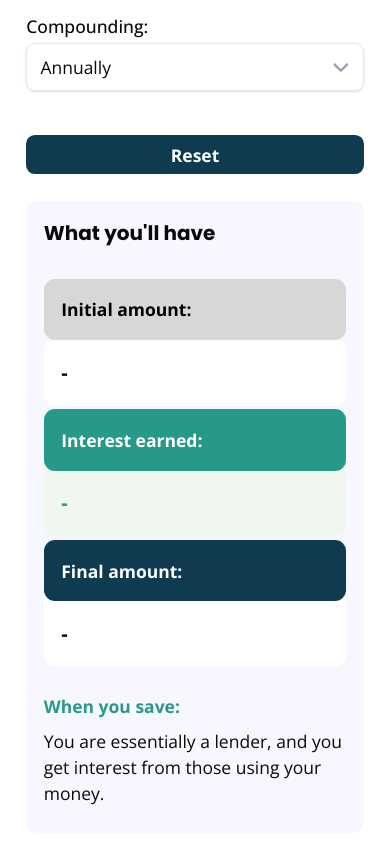
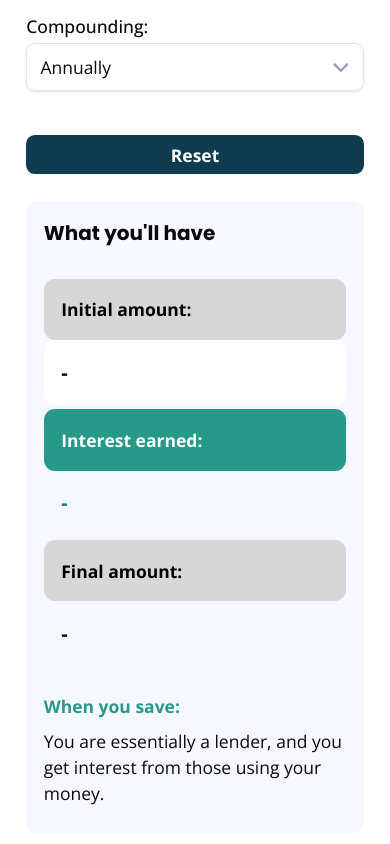
Before and after one commit to SU-SWS/ifdm_learning_apps, a Next.js app: page /interactives/interest-calculator in a window 390 px wide. Shown: the part 529-1373 px from the top of the page. Built offline with nearby package versions, Linux system fonts and the light colour scheme.

Commit message:
color updates

```diff
--- a/app/interactives/interest-calculator/page.tsx
+++ b/app/interactives/interest-calculator/page.tsx
@@ -603,7 +603,7 @@ export default function InterestRateVisual() {
 
                 {/* Interest row */}
                 <div
-                  className={`flex flex-col sm:flex-row rounded-lg mb-1 ${mode === "saving" ? "bg-palo-verde-light" : "bg-berry-light"}`}
+                  className="flex flex-col sm:flex-row rounded-lg mb-1 sm:bg-[var(--results-white-background)]"
                 >
                   <div
                     className={`w-full sm:w-[50%] p-4 font-bold text-white rounded-lg sm:rounded-l-lg sm:rounded-r-none ${mode === "saving" ? "bg-palo-verde" : "bg-berry"}`}
@@ -611,7 +611,7 @@ export default function InterestRateVisual() {
                     {mode === "saving" ? "Interest earned" : "Interest paid"}:
                   </div>
                   <div
-                    className={`w-full sm:w-[50%] text-lg-title p-4 self-center rounded-lg sm:rounded-r-lg font-bold overflow-hidden text-ellipsis ${mode === "saving" ? "bg-palo-verde-light text-palo-verde" : "bg-berry-light text-berry"}`}
+                    className={`w-full sm:w-[50%] text-lg-title p-4 self-center rounded-lg sm:rounded-r-lg font-bold overflow-hidden text-ellipsis ${mode === "saving" ? "text-[var(--color-teal)]" : "text-[var(--color-berry)]"}`}
                   >
                     {hasError
                       ? "-"
@@ -622,11 +622,11 @@ export default function InterestRateVisual() {
                 </div>
 
                 {/* Final amount row */}
-                <div className="flex flex-col sm:flex-row mb-1 bg-[var(--results-blue-background)] rounded-lg">
-                  <div className="w-full sm:w-[50%] p-4 font-bold text-white bg-navy rounded-lg sm:rounded-l-lg sm:rounded-r-none">
+                <div className="flex flex-col sm:flex-row mb-1 sm:bg-[var(--results-white-background)] rounded-lg">
+                  <div className="w-full sm:w-[50%] p-4 font-bold text-black bg-grey-med-dark rounded-lg sm:rounded-l-lg sm:rounded-r-none">
                     Final amount:
                   </div>
-                  <div className="w-full sm:w-[50%] text-lg-title p-4 self-center rounded-lg sm:rounded-r-lg font-bold text-[var(--foreground)] bg-[var(--results-blue-background)] overflow-hidden text-ellipsis">
+                  <div className="w-full sm:w-[50%] text-lg-title p-4 self-center rounded-lg sm:rounded-r-lg font-bold text-[var(--foreground)] overflow-hidden text-ellipsis">
                     {hasError
                       ? "-"
                       : resultTooLarge
--- a/app/ui/globals.css
+++ b/app/ui/globals.css
@@ -120,6 +120,7 @@
   --foreground: oklch(0.145 0 0);
   --button-green:  rgba(30, 113, 102, 1);
   --button-berry: rgba(151, 24, 87, 1);
+  --color-berry: rgba(195, 31, 112, 1);
   --color-teal: rgba(0, 124, 146, 1);
   --color-symbols: #616877;
   --color-inline-error: #8C1515;
@@ -181,7 +182,8 @@
   --additional-background: rgb(52, 51, 51);
   --button-green:  rgba(30, 113, 102, 1);
   --button-berry: rgba(151, 24, 87, 1);
-  --color-teal: rgba(74, 203, 225, 1);
+  --color-berry: #EC83B8;
+  --color-teal: #38CCB8;
   --color-symbols: oklch(0.985 0 0);
   --color-inline-error: #F4795B;
   --color-inline-warning: #C37C09;
```
